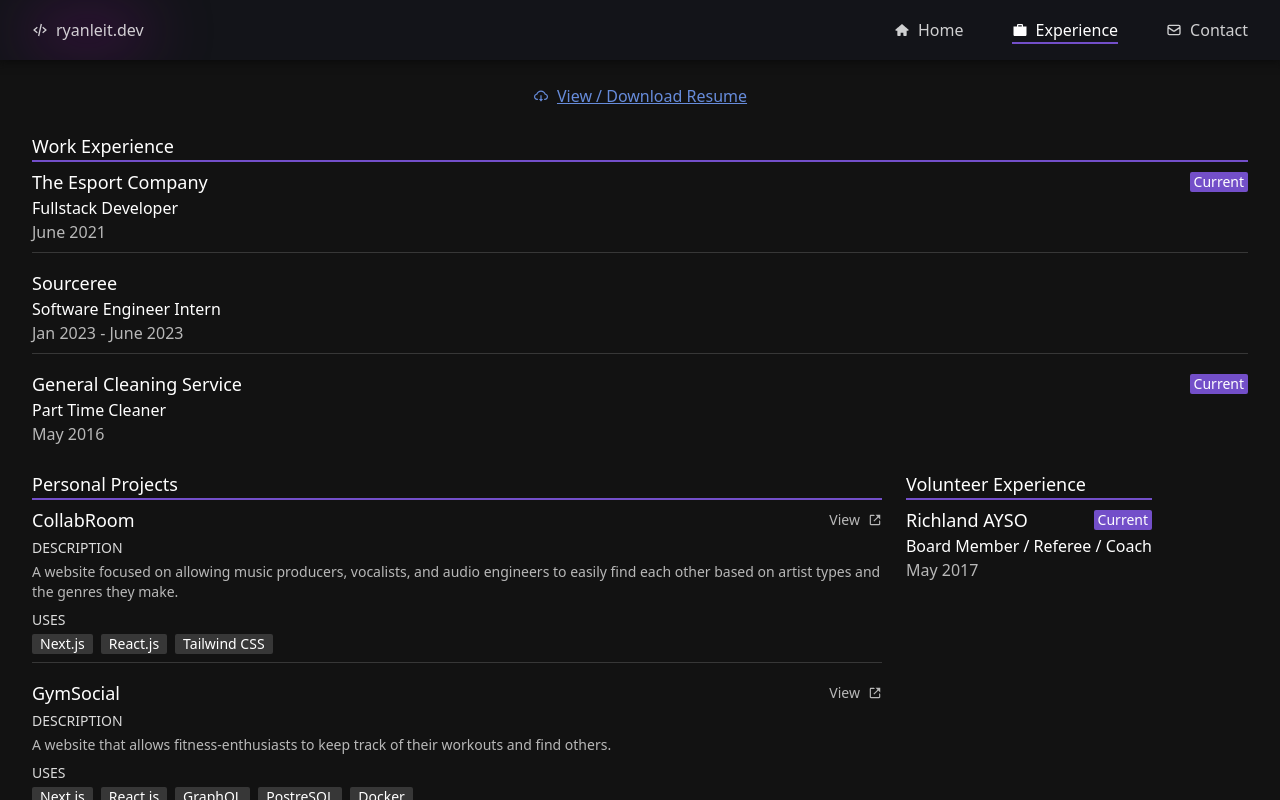
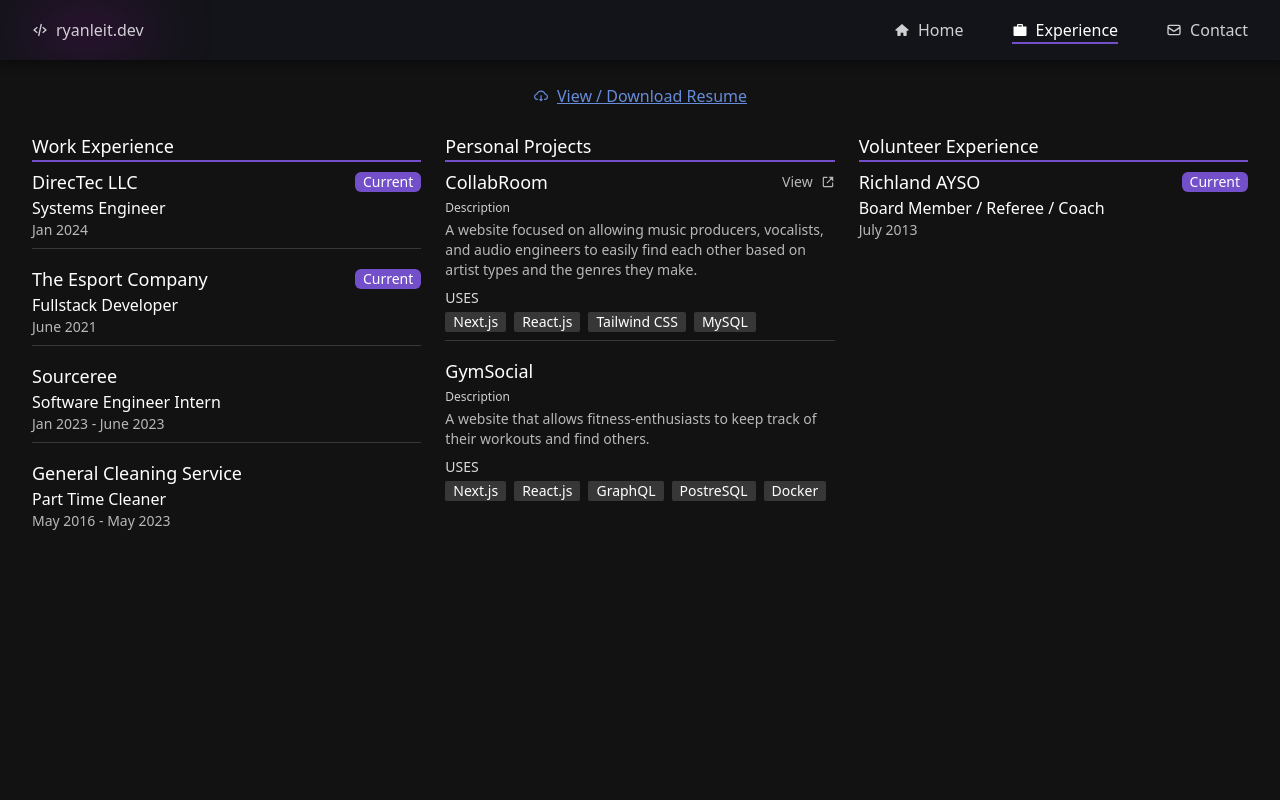
Before and after one commit to ryanl09/ryanleit.dev, a Next.js app: page /experience in a window 1280 px wide. Built offline with nearby package versions, Linux system fonts and the light colour scheme.

Commit message:
design fixes
added new work item, fixed small design issues such as font sizes and text display

```diff
--- a/components/Project.js
+++ b/components/Project.js
@@ -16,7 +16,7 @@ export default function Project({title, href, tech=[], children}) {
                 )}
             </div>
             <div className='flex flex-col gap-1 mt-1'>
-                <p className='text-sm font-medium text-white/85'>DESCRIPTION</p>
+                <p className='text-xs font-medium text-white/80'>Description</p>
                 <p className='text-sm text-white/70'>{children}</p>
             </div>
             {tech.length > 0 && <div className='flex flex-col gap-1 mt-2'>
--- a/components/Work.js
+++ b/components/Work.js
@@ -7,14 +7,14 @@ export default function Work({title, role, from, to=null, location}) {
             <div className='flex items-center pt-2'>
                 <h1 className='text-lg font-medium'>{title}</h1>
                 {to === null && (
-                    <span className='rounded-sm px-1 bg-purple font-medium text-sm ml-auto'>Current</span>
+                    <span className='rounded-md px-2 bg-purple text-sm ml-auto'>Current</span>
                 )}
             </div>
             <div>
                 <p>{role}</p>
             </div>
             <div>
-                <p className='text-white/70'>{from} {to !== null && (<span> - {to}</span>)}</p>
+                <p className='text-white/70 text-sm'>{from} {to !== null && (<span> - {to}</span>)}</p>
             </div>
         </div>
     );
--- a/pages/experience/index.js
+++ b/pages/experience/index.js
@@ -18,8 +18,15 @@ export default function Experience() {
                 </a>
             </div>
             <div className='grid grid-cols-12 gap-6 px-4 md:px-8'>
-                <div className='col-span-12 sm:col-span-6'>
+                <div className='col-span-12 sm:col-span-6 md:col-span-4'>
                     <div className='selected font-medium text-lg'>Work Experience</div>
+                    <Work
+                        title="DirecTec LLC"
+                        from="Jan 2024"
+                        role="Systems Engineer"
+                        location="Hollsopple, PA">
+                    </Work>
+                    <Bar />
                     <Work
                         title="The Esport Company"
                         from="June 2021"
@@ -33,39 +40,39 @@ export default function Experience() {
                         to="June 2023"
                         role="Software Engineer Intern"
                         location="Ebensburg, PA">
-
                     </Work>
                     <Bar />
                     <Work
                         title="General Cleaning Service"
                         from="May 2016"
+                        to="May 2023"
                         role="Part Time Cleaner"
                         location="Johnstown, PA">
 
                     </Work>
                 </div>
-                <div>
+                <div className='col-span-12 sm:col-span-6 md:col-span-4'>
                     <div className='selected font-medium text-lg'>Personal Projects</div>
                     <Project
                         title="CollabRoom"
                         href="https://collabroom.app"
-                        tech={['Next.js', 'React.js', 'Tailwind CSS']}>
+                        tech={['Next.js', 'React.js', 'Tailwind CSS', 'MySQL']}>
                             A website focused on allowing music producers, vocalists, and audio engineers to easily find each other based on artist types and the genres they make.
                     </Project>
                     <Bar />
                     <Project
                         title="GymSocial"
-                        href="https://gymsocial.swiles.tech"
+                        href={null}
                         tech={['Next.js', 'React.js', 'GraphQL', 'PostreSQL', 'Docker']}>
                             A website that allows fitness-enthusiasts to keep track of their workouts and find others.
                     </Project>
                 </div>
-                <div>
+                <div className='col-span-12 sm:col-span-6 md:col-span-4'>
                     <div className='selected font-medium text-lg'>Volunteer Experience</div>
 
                     <Work
                         title="Richland AYSO"
-                        from="May 2017"
+                        from="July 2013"
                         role="Board Member / Referee / Coach"
                         location="Johnstown, PA">
 
--- a/pages/index.js
+++ b/pages/index.js
@@ -114,7 +114,7 @@ export default function Home() {
               </div>
               <div className="grid grid-cols-1 md:grid-cols-2 lg:grid-cols-4 gap-2">
                 <HomeCard title="AWS" icons={[SiAmazonaws]}>
-                  <span>1 year</span>
+                  <span>2 years</span>
                 </HomeCard>
                 <HomeCard title="CSS" icons={[SiCss3, SiTailwindcss]}>
                   <span>3 years</span>
--- a/tailwind.config.js
+++ b/tailwind.config.js
@@ -6,14 +6,6 @@ module.exports = {
   ],
   theme: {
     extend: {
-    },
-    gridTemplateColumns: {
-      '1/3': '2fr 1fr',
-      '2/3': '1fr 2fr',
-      '1': 'auto',
-      '2': '1fr 1fr',
-      '3': '1fr 1fr 1fr',
-      '4': '1fr 1fr 1fr 1fr'
     },
     colors: {
       'purple':'#734fc9',
```
